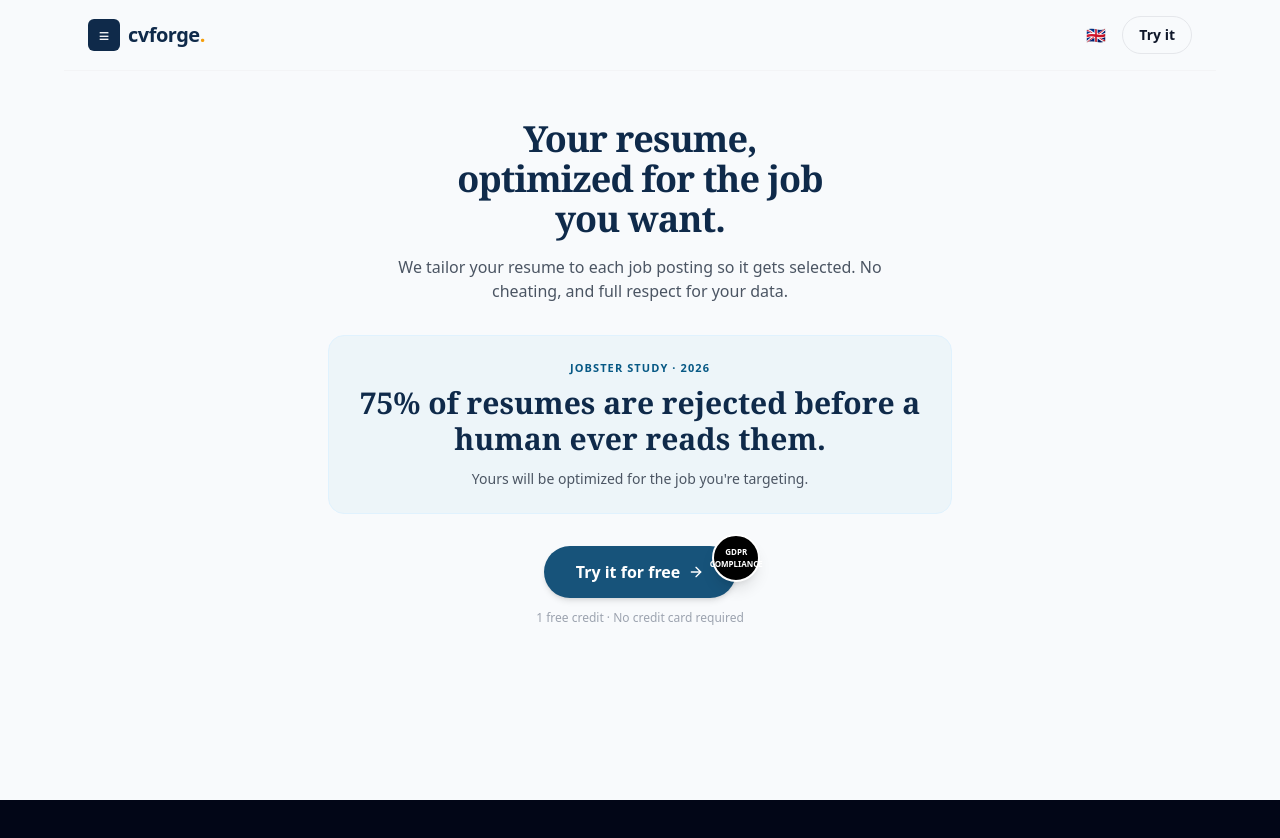
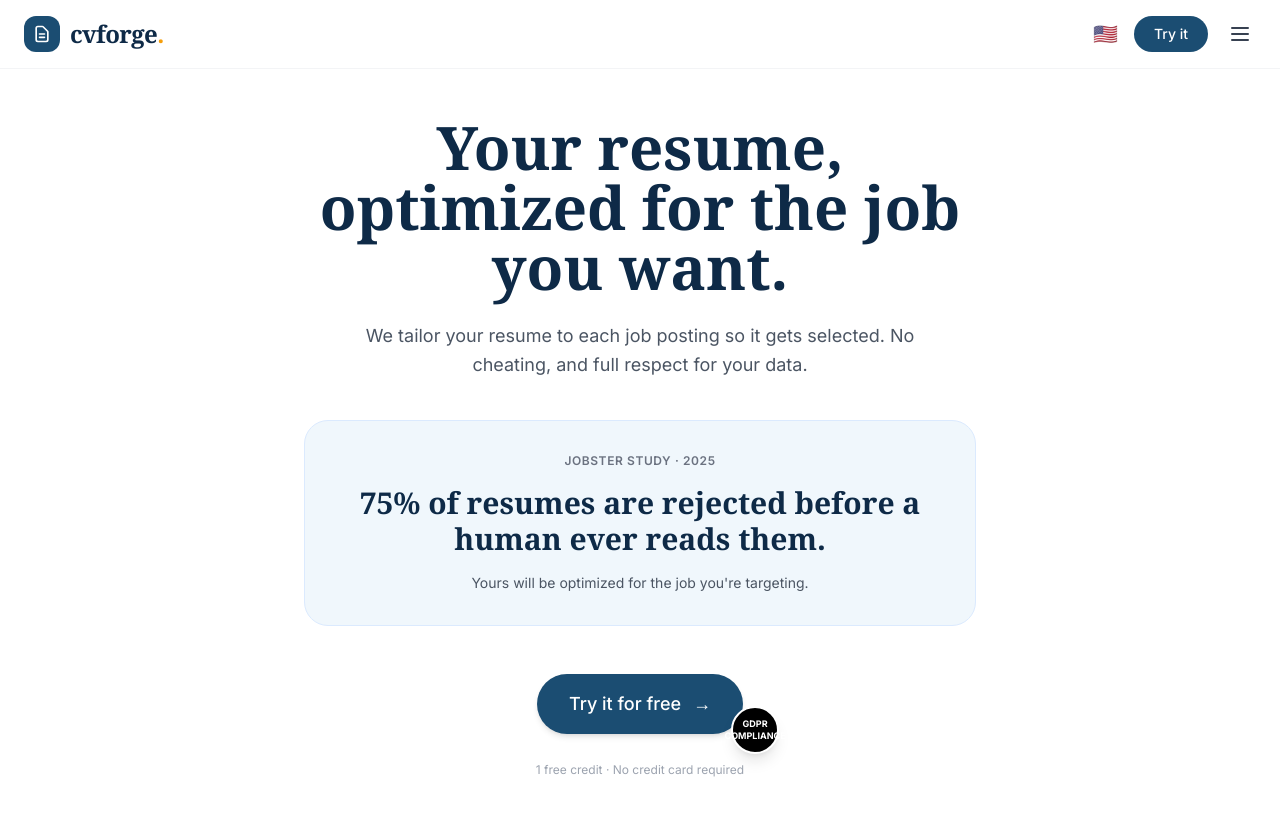
Before and after one commit to cvforgeapp-c/CVForge, a Next.js app: page / in a window 1280 px wide. Shown: the top 838 px of the page. Before the commit the page ends 800 px from the top, so only its background shows below. Built offline with nearby package versions, Linux system fonts and the light colour scheme.

Commit message:
fix: update header icon, set flag to US, and fix GDPR badge overlap

```diff
--- a/app/page.tsx
+++ b/app/page.tsx
@@ -1,84 +1,76 @@
-// app/page.tsx - Landing Page
-"use client";
+import React from 'react'
+import Image from 'next/image'
 
-import React from "react";
-import Link from "next/link";
-import { ArrowRight, Menu } from "lucide-react";
-
-export default function LandingPage() {
+export default function Home() {
   return (
-    <div className="min-h-screen bg-[#F8FAFC] text-slate-900 font-sans antialiased">
+    <main className="min-h-screen bg-white text-[#0e2a47]">
       {/* Header */}
-      <header className="flex items-center justify-between px-6 py-4 max-w-6xl mx-auto border-b border-gray-100">
-        <div className="flex items-center gap-2">
-          <div className="w-8 h-8 bg-[#0F2A4A] rounded-md flex items-center justify-center text-white font-bold text-lg">
-            ≡
+      <header className="flex items-center justify-between px-6 py-4 border-b border-gray-100 max-w-7xl mx-auto">
+        {/* Left: Logo with dark blue document icon */}
+        <div className="flex items-center gap-2.5">
+          <div className="bg-[#1b4d72] p-2 rounded-xl text-white flex items-center justify-center">
+            <svg className="w-5 h-5" fill="none" stroke="currentColor" viewBox="0 0 24 24">
+              <path strokeLinecap="round" strokeLinejoin="round" strokeWidth="2" d="M9 12h6m-6 4h6m2 5H7a2 2 0 01-2-2V5a2 2 0 012-2h5.586a1 1 0 01.707.293l5.414 5.414a1 1 0 01.293.707V19a2 2 0 01-2 2z" />
+            </svg>
           </div>
-          <span className="text-xl font-bold tracking-tight text-[#0F2A4A]">
+          <span className="font-serif font-bold text-2xl tracking-tight text-[#0e2a47]">
             cvforge<span className="text-amber-500">.</span>
           </span>
         </div>
 
+        {/* Right Controls: Flag + Try it Button + Menu */}
         <div className="flex items-center gap-4">
-          <button className="flex items-center gap-1 text-sm text-gray-600 hover:text-gray-900">
-            <span className="text-base">🇬🇧</span>
+          <span className="text-xl" aria-label="US Flag">🇺🇸</span>
+          <button className="bg-[#1b4d72] text-white px-5 py-2 rounded-full font-medium text-sm hover:bg-[#153e5c] transition-colors">
+            Try it
           </button>
-          <Link
-            href="/dashboard"
-            className="px-4 py-2 text-sm font-semibold border border-gray-200 rounded-full hover:bg-gray-50 transition"
-          >
-            Try it
-          </Link>
-          <button className="p-1 text-gray-700 md:hidden">
-            <Menu className="w-6 h-6" />
+          <button className="text-gray-700 p-1">
+            <svg className="w-6 h-6" fill="none" stroke="currentColor" viewBox="0 0 24 24">
+              <path strokeLinecap="round" strokeLinejoin="round" strokeWidth="2" d="M4 6h16M4 12h16M4 18h16" />
+            </svg>
           </button>
         </div>
       </header>
 
       {/* Hero Section */}
-      <main className="max-w-2xl mx-auto px-6 pt-12 pb-16 text-center">
-        <h1 className="text-3xl sm:text-4xl font-serif font-extrabold tracking-tight text-[#0F2A4A] leading-tight mb-4">
-          Your resume, <br />
-          optimized for the job <br />
-          you want.
+      <section className="px-6 pt-12 pb-16 max-w-4xl mx-auto text-center">
+        <h1 className="font-serif font-bold text-4xl sm:text-5xl md:text-6xl text-[#0e2a47] leading-tight mb-6">
+          Your resume,<br />optimized for the job<br />you want.
         </h1>
-
-        <p className="text-gray-600 text-sm sm:text-base max-w-lg mx-auto mb-8">
+        <p className="text-gray-600 text-lg max-w-xl mx-auto mb-10 leading-relaxed">
           We tailor your resume to each job posting so it gets selected. No cheating, and full respect for your data.
         </p>
 
-        {/* Statistic Box */}
-        <div className="bg-[#EDF5F9] border border-sky-100 rounded-2xl p-6 mb-8 text-center">
-          <span className="text-[11px] font-bold tracking-widest text-sky-800 uppercase block mb-2">
-            JOBSTER STUDY · 2026
-          </span>
-          <h2 className="text-2xl sm:text-3xl font-serif font-bold text-[#0F2A4A] mb-3 leading-snug">
+        {/* Jobster Stat Card */}
+        <div className="bg-[#f0f7fc] border border-blue-100 rounded-3xl p-8 mb-12 max-w-2xl mx-auto text-center">
+          <p className="text-xs font-semibold tracking-wider text-gray-500 uppercase mb-4">
+            JOBSTER STUDY · 2025
+          </p>
+          <h2 className="font-serif font-bold text-2xl sm:text-3xl text-[#0e2a47] leading-snug mb-4">
             75% of resumes are rejected before a human ever reads them.
           </h2>
-          <p className="text-xs sm:text-sm text-gray-600">
+          <p className="text-gray-600 text-sm">
             Yours will be optimized for the job you're targeting.
           </p>
         </div>
 
-        {/* CTA Button & Badge */}
+        {/* CTA Button with Cleanly Positioned GDPR Badge */}
         <div className="relative inline-block mb-3">
-          <Link
-            href="/dashboard"
-            className="inline-flex items-center justify-center gap-2 px-8 py-3.5 bg-[#17537A] hover:bg-[#113F5E] text-white font-semibold rounded-full shadow-md transition text-base"
-          >
-            Try it for free <ArrowRight className="w-4 h-4" />
-          </Link>
+          <button className="bg-[#1b4d72] hover:bg-[#153e5c] text-white text-lg font-medium px-8 py-4 rounded-full flex items-center gap-3 transition-colors shadow-md">
+            <span>Try it for free</span>
+            <span>&rarr;</span>
+          </button>
 
-          {/* GDPR Stamp Badge */}
-          <div className="absolute -top-3 -right-6 w-12 h-12 bg-black text-white rounded-full p-1 text-[8px] flex items-center justify-center text-center font-bold border-2 border-white shadow-lg">
-            GDPR COMPLIANCE
+          {/* GDPR Badge positioned to bottom-right without overlapping button text */}
+          <div className="absolute -bottom-2 -right-6 translate-x-1/4 translate-y-1/4 w-12 h-12 bg-black text-white rounded-full flex items-center justify-center p-1 shadow-lg text-[9px] font-bold text-center leading-tight border-2 border-white">
+            GDPR<br />COMPLIANCE
           </div>
         </div>
 
-        <p className="text-xs text-gray-400 font-medium">
+        <p className="text-xs text-gray-400 mt-4">
           1 free credit · No credit card required
         </p>
-      </main>
-    </div>
-  );
+      </section>
+    </main>
+  )
 }
```
